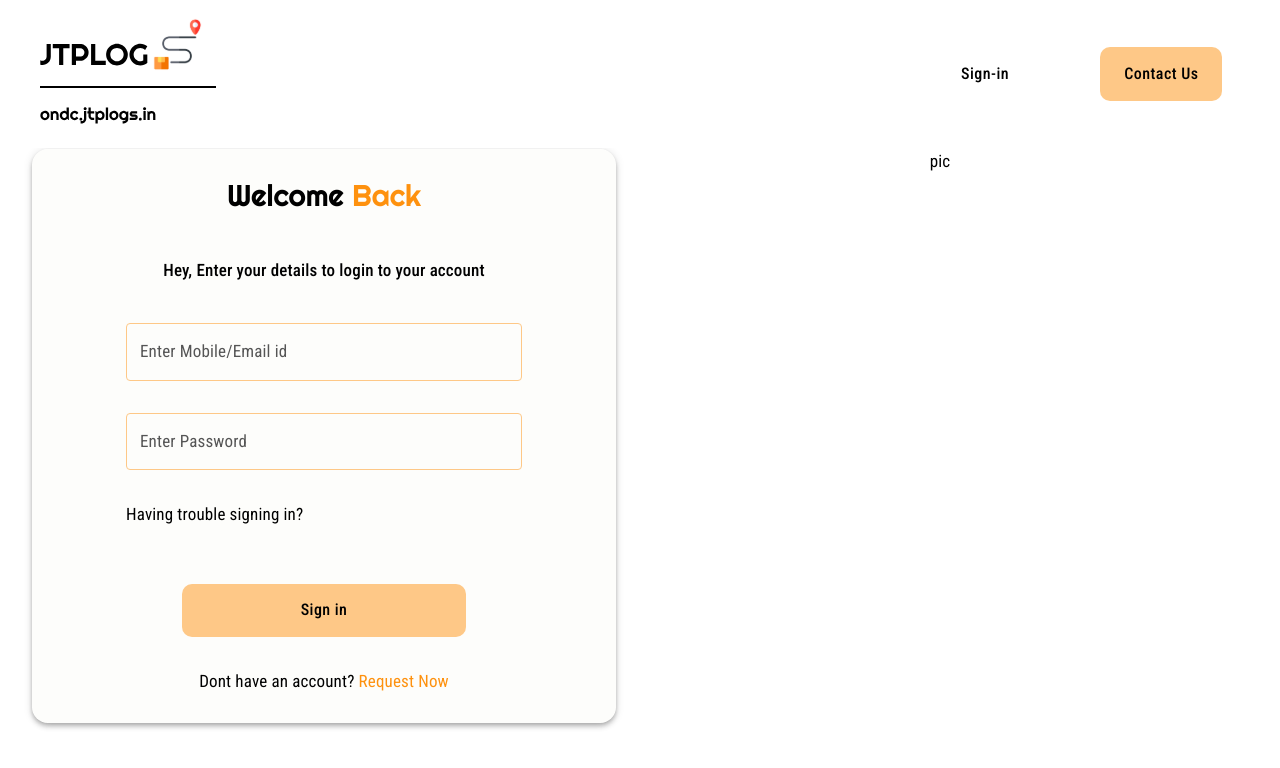
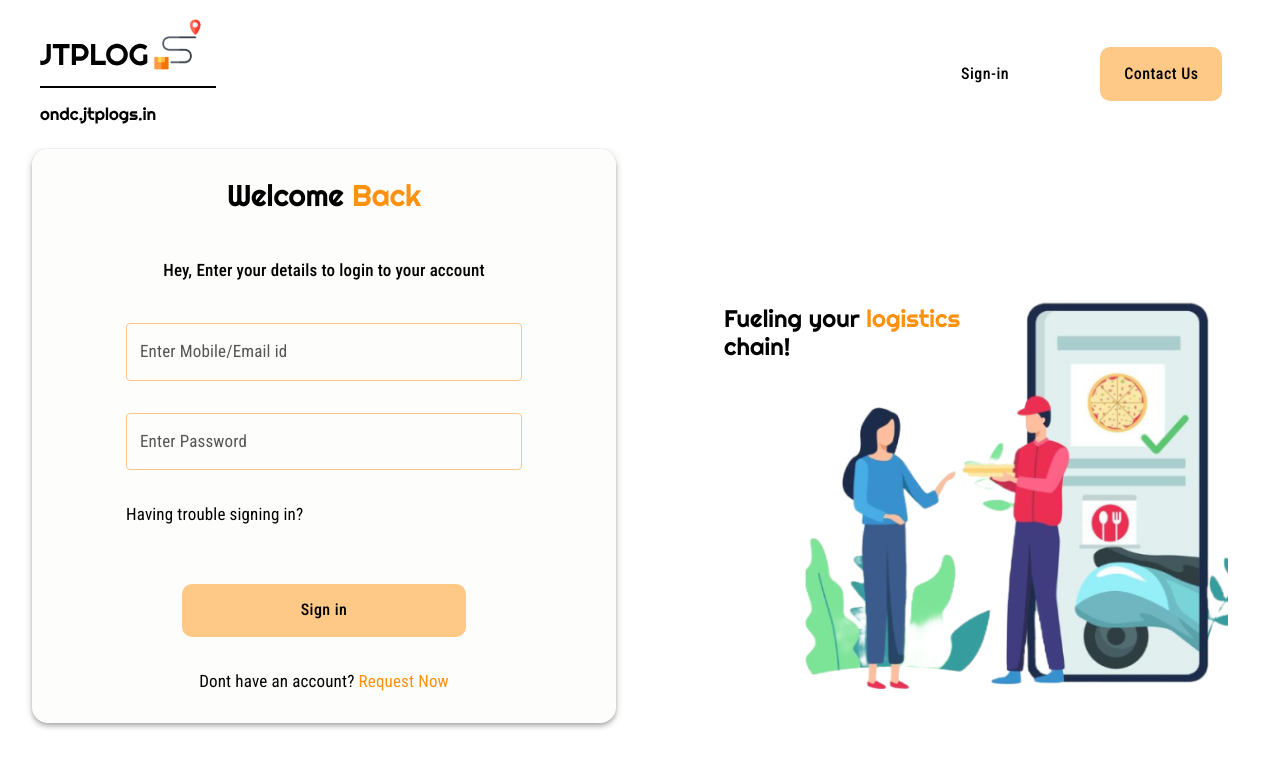
Before and after one commit to Sagar6250/LDA-Website, a React (Vite) app in the folder LDA-frontend/: page / in a window 1280 px wide. Shown: the top 768 px of the page. Built offline with nearby package versions, Linux system fonts and the light colour scheme.

Commit message:
Cover image and corresponding text added

```diff
--- a/LDA-frontend/package.json
+++ b/LDA-frontend/package.json
@@ -10,10 +10,10 @@
     "preview": "vite preview"
   },
   "dependencies": {
-    "@emotion/react": "^11.11.3",
+    "@emotion/react": "^11.11.4",
     "@emotion/styled": "^11.11.0",
     "@mui/icons-material": "^5.15.14",
-    "@mui/material": "^5.15.11",
+    "@mui/material": "^5.15.14",
     "localforage": "^1.10.0",
     "match-sorter": "^6.3.4",
     "react": "^18.2.0",
--- a/LDA-frontend/src/main.jsx
+++ b/LDA-frontend/src/main.jsx
@@ -1,7 +1,7 @@
 import React from "react";
 import ReactDOM from "react-dom/client";
+import CssBaseline from "@mui/material/CssBaseline";
 import App from "./App.jsx";
-import CssBaseline from "@mui/material/CssBaseline";
 import "./index.css";
 import { RouterProvider } from "react-router-dom";
 import router from "./app/app_router.jsx";
--- a/LDA-frontend/src/pages/auth/LoginScreen.jsx
+++ b/LDA-frontend/src/pages/auth/LoginScreen.jsx
@@ -1,6 +1,6 @@
 import React from "react";
 import RootContainer from "../../components/layout/RootContainer";
-import SigninPaper from "../../components/layout/SigninPaper";
+import coverImage from "../../assets/coverImage.png"
 import {
     TextField,
     Grid,
@@ -9,12 +9,15 @@ import {
     Button,
     ButtonBase,
     ThemeProvider,
+    Box,
     Stack,
     Link,
 } from "@mui/material";
 import "../../index.css";
 import { Link as RouterLink } from "react-router-dom";
 import FormWrapper from "../../components/layout/FormWrapper";
+import theme from "../../theme/light";
+
 
 const LoginScreen = () => {
     return (
@@ -89,9 +92,35 @@ const LoginScreen = () => {
                             </FormWrapper>
                         </Paper>
                     </Grid>
-                    <Grid item sm={6} sx={{ p: 4 }}>
-                        pic
-                    </Grid>
+                    <Grid item sm={6} sx={{ display: 'flex', justifyContent: 'flex-end', alignItems: 'flex-end', paddingRight: '20px', paddingBottom: '0px' }}>
+                    <Typography
+                        variant="h3"
+                        sx={{textAlign: 'left',
+                    }}
+                        style={{
+                                position: 'absolute',
+                                bottom: "55%",
+                                right:"25%"
+                        }}
+    >
+        Fueling your <span style={{color: theme.palette.primary.main}} >logistics</span> <br/>chain!
+    </Typography>
+                    <Box sx={{ position: 'relative', width: '75%', height: '75%' }}>
+
+                        <img
+                            src={coverImage}
+                            alt="Example"
+                            style={{
+                                width: '100%',
+                                height: '100%',
+                                objectFit: 'contain',
+                                position: 'absolute',
+                                bottom: 0,
+                                right: 0,
+                            }}
+                        />
+                    </Box>
+                </Grid>
                 </Grid>
             }
         </RootContainer>
```
Also changed, not shown: LDA-frontend/src/assets/coverImage.png (added), 1 other file (tests, documents, lock files or other folders).
